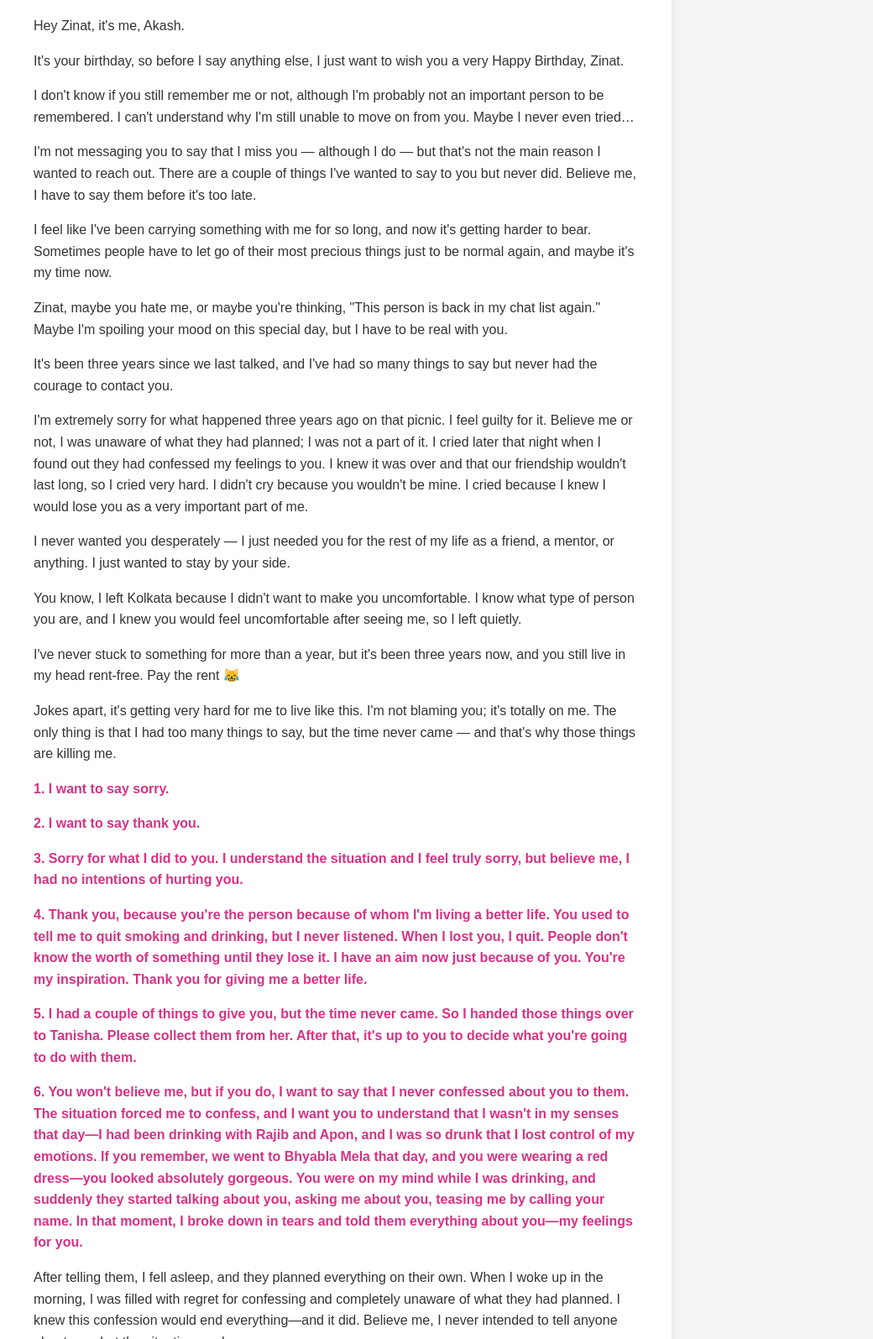
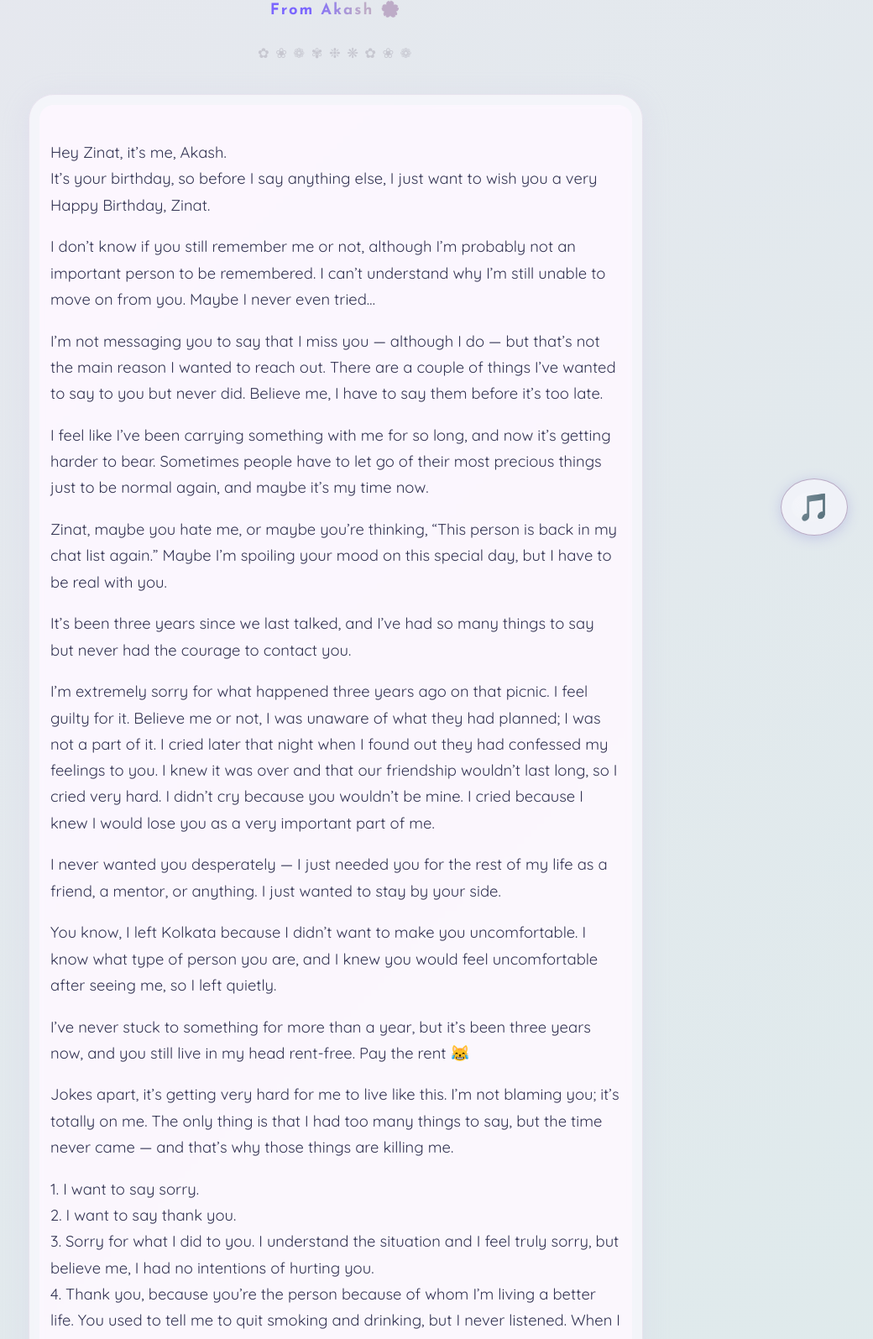
Before and after one commit to aakashdas08752-ui/heyyzinat, a plain HTML site: page index.html in a window 1280 px wide. Shown: the part 136-1731 px from the top of the page at 84% size, without its empty margins (240-1280 px from the left). Drawn offline with Linux system fonts and the light colour scheme.

Commit message:
Update index.html

```diff
--- a/index.html
+++ b/index.html
@@ -3,89 +3,271 @@
 <head>
 <meta charset="UTF-8">
 <meta name="viewport" content="width=device-width, initial-scale=1.0">
-    <title>Hey Zinat</title>
+<title>For Zinat 💖</title>
+<link href="https://fonts.googleapis.com/css2?family=Great+Vibes&family=Josefin+Sans:wght@600;700&family=Quicksand:wght@400;500;700&display=swap" rel="stylesheet">
 <style>
+:root {
+  --primary-start: #ece6f1;
+  --primary-end: #d6ede8;
+  --glass-bg: #fff8ffc9;
+  --title-color: #5b339e;
+  --sender-gradient: linear-gradient(90deg,#7b66ff 30%,#bdabc7 70%);
+}
 body {
-            font-family: 'Arial', sans-serif;
-            line-height: 1.6;
-            max-width: 800px;
-            margin: 0 auto;
-            padding: 20px;
-            background-color: #f4f4f4;
-            color: #333;
+  min-height:100vh;
+  margin:0;
+  font-family:'Quicksand', 'Playfair Display', serif;
+  background: linear-gradient(135deg, var(--primary-start), var(--primary-end) 100%);
+  background-size: 220% 220%;
+  animation: gradientBG 26s ease-in-out infinite;
+  color:#343554;
+  line-height:1.7;
+  text-align:center;
 }
-        .container {
-            background: white;
-            padding: 40px;
-            border-radius: 10px;
-            box-shadow: 0 0 10px rgba(0,0,0,0.1);
+@keyframes gradientBG {
+  0%{background-position:0% 51%;}
+  50%{background-position:100% 50%;}
+  100%{background-position:0% 51%;}
 }
+.header { text-align:center; margin-top:46px; }
 h1 {
-            color: #d63384;
-            text-align: center;
+  font-family:'Great Vibes',cursive;
+  font-size:2.7em;
+  color:var(--title-color);
+  margin-bottom:14px;
+  letter-spacing:2px;
+  font-weight:700;
+  text-shadow:0 2px 27px #cfc3e8, 0 1px 11px #b7a6e9;
 }
-        p {
-            margin-bottom: 15px;
+.sender{
+  font-family:'Josefin Sans',sans-serif;
+  font-size: 1.15em;
+  font-weight:700;
+  background:var(--sender-gradient);
+  -webkit-background-clip:text;
+  -webkit-text-fill-color:transparent;
+  background-clip:text;
+  margin-bottom:10px;
+  letter-spacing:2px;
+  display:inline-block;
 }
-        .highlight {
-            font-weight: bold;
-            color: #d63384;
+.floral-divider{
+  font-family:'Great Vibes',cursive;
+  font-size:1.03em;
+  color:#a3a0ad;
+  letter-spacing: 2.3px;
+  margin:13px auto 11px auto;
+  opacity:0.45;
 }
-        .birthday {
-            text-align: center;
-            font-size: 24px;
-            margin-top: 30px;
+.message {
+  font-family:'Quicksand',sans-serif;
+  background:var(--glass-bg);
+  border-radius:30px;
+  padding:35px 25px 38px 25px;
+  max-width:680px;
+  margin:32px auto 0;
+  box-shadow: 0 6px 30px 4px #c3b8e626, 0 0 0 12px #d6ede833 inset;
+  text-align:left;
+  font-size:1.15em;
+  border:0.7px solid #dedae7b2;
+  backdrop-filter: blur(8px) brightness(1.04);
+  -webkit-backdrop-filter: blur(8px) brightness(1.04);
 }
+@media (max-width:700px) {
+  .message {padding:12px; max-width:97vw;}
+  h1 {font-size:2em;}
+  .header {margin-top:18px;}
+}
+
+footer{
+  margin:34px 0 13px 0;
+  font-family:'Josefin Sans',sans-serif;
+  text-align:center;
+  font-style:italic;
+  color:#a8a3ad;
+  font-size:1.07em;
+  letter-spacing:0.7px;
+}
+.flower{
+  position:absolute;
+  font-size:19px;
+  animation:float 11s linear infinite;
+  user-select:none;
+  pointer-events:none;
+  z-index:2;
+  opacity:0.31;
+}
+@keyframes float{
+  0%{transform:translateY(0) rotate(var(--initrot,0deg));opacity:0.33;}
+  100%{transform:translateY(-380px) rotate(calc(var(--initrot,0deg)+360deg));opacity:0;}
+}
+.music-toggle-btn {
+  position: fixed;
+  bottom: 26px;
+  right: 30px;
+  z-index: 199;
+  background: rgba(245,245,251,0.76);
+  color: #5b339e;
+  border: 1.3px solid #b9aac5;
+  outline: none;
+  padding: 14px 19px;
+  border-radius: 50%;
+  font-size: 2em;
+  font-family: 'Josefin Sans', cursive;
+  cursor: pointer;
+  box-shadow: 0 3px 16px 0 #c4c8e6, 0 1.5px 7px #d3dcdb42;
+  transition: background 0.17s, box-shadow 0.19s, border-color 0.15s, transform 0.09s;
+  will-change:transform,filter;
+  display:flex; align-items:center; justify-content:center;
+}
+.music-toggle-btn:focus {outline:none;}
+.music-toggle-btn:hover {
+  background: #efe7f2;
+  box-shadow: 0 8px 22px 6px #cfc3e849, 0 1.5px 13px #d3dcdb57;
+  border-color: #8c7ba3;
+  transform:scale(1.06);
+}
+.music-toggle-btn.pulse {
+  animation: pulsebtn 1.1s infinite alternate;
+}
+@keyframes pulsebtn{
+  from { box-shadow:0 2px 22px #cdc3f733,0 1.5px 7px #dacffa77;}
+  to   { box-shadow:0 9px 24px 3px #b6abc747,0 1.5px 11px #d6ede842; }
+}
+.music-toggle-btn::after {
+  content:"";
+  display:block;
+  position:absolute;
+  border-radius:50%;
+  pointer-events:none;
+  left:15%;top:22%; width:66%;height:56%;
+  background: radial-gradient(circle at 22% 36%,#fff7 10%,#fff0 80%);
+  opacity:0.42;
+  transition:opacity 0.10s;
+}
+.music-toggle-btn:hover::after {opacity:0.57;}
+.heart {
+  position: absolute;
+  bottom:16px; right:22px; font-size:1.19em;
+  opacity: 0.19;
+  pointer-events: none;
+  user-select:none;
+  z-index:2;
+}
+
 </style>
 </head>
 <body>
-    <div class="container">
-        <h1>Hey Zinat</h1>
-        <p>Hey Zinat, it's me, Akash.</p>
+<div class="header">
+  <h1>Happy Birthday, Zinat 🎂</h1>
+  <div class="sender">From Akash 🌸</div>
+  <div class="floral-divider">✿ ❀ ❁ ✾ ❉ ❋ ✿ ❀ ❁</div>
+</div>
+<div class="message">
+<p>Hey Zinat, it’s me, Akash.<br>
+It’s your birthday, so before I say anything else, I just want to wish you a very Happy Birthday, Zinat.</p>
+<p>I don’t know if you still remember me or not, although I’m probably not an important person to be remembered.
+I can’t understand why I’m still unable to move on from you. Maybe I never even tried…</p>
+<p>I’m not messaging you to say that I miss you — although I do — but that’s not the main reason I wanted to reach out.
+There are a couple of things I’ve wanted to say to you but never did. Believe me, I have to say them before it’s too late.</p>
+<p>I feel like I’ve been carrying something with me for so long, and now it’s getting harder to bear.
+Sometimes people have to let go of their most precious things just to be normal again, and maybe it’s my time now.</p>
+<p>Zinat, maybe you hate me, or maybe you’re thinking, “This person is back in my chat list again.”
+Maybe I’m spoiling your mood on this special day, but I have to be real with you.</p>
+<p>It’s been three years since we last talked, and I’ve had so many things to say but never had the courage to contact you.</p>
+<p>I’m extremely sorry for what happened three years ago on that picnic.
+I feel guilty for it. Believe me or not, I was unaware of what they had planned; I was not a part of it.
+I cried later that night when I found out they had confessed my feelings to you.
+I knew it was over and that our friendship wouldn’t last long, so I cried very hard.
+I didn’t cry because you wouldn’t be mine.
+I cried because I knew I would lose you as a very important part of me.</p>
+<p>I never wanted you desperately — I just needed you for the rest of my life as a friend, a mentor, or anything.
+I just wanted to stay by your side.</p>
+<p>You know, I left Kolkata because I didn’t want to make you uncomfortable.
+I know what type of person you are, and I knew you would feel uncomfortable after seeing me, so I left quietly.</p>
+<p>I’ve never stuck to something for more than a year, but it’s been three years now, and you still live in my head rent-free. Pay the rent 😹</p>
+<p>Jokes apart, it’s getting very hard for me to live like this.
+I’m not blaming you; it’s totally on me.
+The only thing is that I had too many things to say, but the time never came — and that’s why those things are killing me.</p>
+<p>1. I want to say sorry.<br>
+2. I want to say thank you.<br>
+3. Sorry for what I did to you. I understand the situation and I feel truly sorry, but believe me, I had no intentions of hurting you.<br>
+4. Thank you, because you’re the person because of whom I’m living a better life.
+You used to tell me to quit smoking and drinking, but I never listened.
+When I lost you, I quit. People don’t know the worth of something until they lose it.
+I have an aim now just because of you. You’re my inspiration. Thank you for giving me a better life.<br>
+5. I had a couple of things to give you, but the time never came.
+So I handed those things over to Tanisha. Please collect them from her. After that, it’s up to you to decide what you’re going to do with them.<br>
+6. You won’t believe me, but if you do, I want to say that I never confessed about you to them. The situation forced me to confess, and I want you to understand that I wasn’t in my senses that day—I had been drinking with Rajib and Apon, and I was so drunk that I lost control of my emotions. If you remember, we went to Bhyabla Mela that day, and you were wearing a red dress—you looked absolutely gorgeous. You were on my mind while I was drinking, and suddenly they started talking about you, asking me about you, teasing me by calling your name. In that moment, I broke down in tears and told them everything about you—my feelings for you.</p>
+<p>After telling them, I fell asleep, and they planned everything on their own. When I woke up in the morning, I was filled with regret for confessing and completely unaware of what they had planned. I knew this confession would end everything—and it did. Believe me, I never intended to tell anyone about you, but the situation made me.<br>
+7. Zinat, believe me, I never thought badly of you. I always cared for you, no matter what — and I still do.
+Maybe after saying these things to you, I’ll get some relief.</p>
+<p>I’m extremely sorry if I’ve ruined your day.<br>
+<i>Jodi paris, amake khoma kore dis — amar jonno je poristhitir modhhe diye toke jete hoyeche.</i></p>
+<p><strong>Happy Birthday..🎂</strong></p>
+<span class="heart">❤</span>
+</div>
+<footer>— Yeet</footer>
+<button class="music-toggle-btn" id="music-toggle" title="Toggle music" aria-label="Play or pause soothing music">🎵</button>
+<audio id="bg-music" src="https://www.bensound.com/bensound-music/bensound-tenderness.mp3"></audio>
+<script>
+const flowers = ['🌸','🌼','💮','🌺','🌻','🌷','🪻','🌿','🍃','🌹','🌱'];
+function createFlower(){
+  const f = document.createElement('div');
+  f.className = 'flower';
+  f.textContent = flowers[Math.floor(Math.random() * flowers.length)];
+  f.style.left = Math.random() * 97 + 'vw';
+  f.style.fontSize = (14 + Math.random() * 16) + 'px';
+  f.style.setProperty('--initrot', Math.floor(Math.random()*360)+'deg');
+  f.style.animationDuration = (10 + Math.random() * 7) + 's';
+  document.body.appendChild(f);
+  setTimeout(() => f.remove(), 13000);
+}
+setInterval(createFlower, 1200);
 
-        <p>It's your birthday, so before I say anything else, I just want to wish you a very Happy Birthday, Zinat.</p>
-
-        <p>I don't know if you still remember me or not, although I'm probably not an important person to be remembered. I can't understand why I'm still unable to move on from you. Maybe I never even tried…</p>
-
-        <p>I'm not messaging you to say that I miss you — although I do — but that's not the main reason I wanted to reach out. There are a couple of things I've wanted to say to you but never did. Believe me, I have to say them before it's too late.</p>
-
-        <p>I feel like I've been carrying something with me for so long, and now it's getting harder to bear. Sometimes people have to let go of their most precious things just to be normal again, and maybe it's my time now.</p>
-
-        <p>Zinat, maybe you hate me, or maybe you're thinking, "This person is back in my chat list again." Maybe I'm spoiling your mood on this special day, but I have to be real with you.</p>
-
-        <p>It's been three years since we last talked, and I've had so many things to say but never had the courage to contact you.</p>
-
-        <p>I'm extremely sorry for what happened three years ago on that picnic. I feel guilty for it. Believe me or not, I was unaware of what they had planned; I was not a part of it. I cried later that night when I found out they had confessed my feelings to you. I knew it was over and that our friendship wouldn't last long, so I cried very hard. I didn't cry because you wouldn't be mine. I cried because I knew I would lose you as a very important part of me.</p>
-
-        <p>I never wanted you desperately — I just needed you for the rest of my life as a friend, a mentor, or anything. I just wanted to stay by your side.</p>
-
-        <p>You know, I left Kolkata because I didn't want to make you uncomfortable. I know what type of person you are, and I knew you would feel uncomfortable after seeing me, so I left quietly.</p>
-
-        <p>I've never stuck to something for more than a year, but it's been three years now, and you still live in my head rent-free. Pay the rent 😹</p>
-
-        <p>Jokes apart, it's getting very hard for me to live like this. I'm not blaming you; it's totally on me. The only thing is that I had too many things to say, but the time never came — and that's why those things are killing me.</p>
-
-        <p class="highlight">1. I want to say sorry.</p>
-
-        <p class="highlight">2. I want to say thank you.</p>
-
-        <p class="highlight">3. Sorry for what I did to you. I understand the situation and I feel truly sorry, but believe me, I had no intentions of hurting you.</p>
-
-        <p class="highlight">4. Thank you, because you're the person because of whom I'm living a better life. You used to tell me to quit smoking and drinking, but I never listened. When I lost you, I quit. People don't know the worth of something until they lose it. I have an aim now just because of you. You're my inspiration. Thank you for giving me a better life.</p>
-
-        <p class="highlight">5. I had a couple of things to give you, but the time never came. So I handed those things over to Tanisha. Please collect them from her. After that, it's up to you to decide what you're going to do with them.</p>
-
-        <p class="highlight">6. You won't believe me, but if you do, I want to say that I never confessed about you to them. The situation forced me to confess, and I want you to understand that I wasn't in my senses that day—I had been drinking with Rajib and Apon, and I was so drunk that I lost control of my emotions. If you remember, we went to Bhyabla Mela that day, and you were wearing a red dress—you looked absolutely gorgeous. You were on my mind while I was drinking, and suddenly they started talking about you, asking me about you, teasing me by calling your name. In that moment, I broke down in tears and told them everything about you—my feelings for you.</p>
-
-        <p>After telling them, I fell asleep, and they planned everything on their own. When I woke up in the morning, I was filled with regret for confessing and completely unaware of what they had planned. I knew this confession would end everything—and it did. Believe me, I never intended to tell anyone about you, but the situation made me.</p>
-
-        <p class="highlight">7. Zinat, believe me, I never thought badly of you. I always cared for you, no matter what — and I still do. Maybe after saying these things to you, I'll get some relief.</p>
-
-        <p>I'm extremely sorry if I've ruined your day.</p>
-
-        <p><em>Jodi paris, amake khoma kore dis — amar jonno je poristhitir modhhe diye toke jete hoyeche.</em></p>
-
-        <p class="birthday"><strong>Happy Birthday..🎂</strong></p>
-    </div>
+const music = document.getElementById('bg-music');
+const toggleBtn = document.getElementById('music-toggle');
+toggleBtn.textContent = "🎵";
+let isPlaying = false;
+function audioFade(audio, from, to, duration = 550){
+  const steps = 16;
+  const step = (to-from)/steps;
+  let current = from, count = 0;
+  const fade = setInterval(()=>{
+    current += step;
+    audio.volume = Math.min(Math.max(current, 0), 1);
+    count++;
+    if(count>=steps){ audio.volume = to; clearInterval(fade);}
+  }, duration/steps);
+}
+toggleBtn.onclick = function() {
+  if(isPlaying) {
+    audioFade(music, music.volume, 0, 680);
+    setTimeout(()=>music.pause(), 670);
+  } else {
+    music.volume = 0.0;
+    music.loop = true;
+    music.play();
+  }
+};
+music.addEventListener("playing", ()=>{
+  isPlaying = true;
+  toggleBtn.textContent = "⏸️";
+  toggleBtn.classList.add("pulse");
+  audioFade(music, music.volume, 0.27, 620);
+});
+music.addEventListener("pause", ()=>{
+  isPlaying = false;
+  toggleBtn.textContent = "🎵";
+  toggleBtn.classList.remove("pulse");
+});
+music.addEventListener("ended", ()=>{
+  isPlaying = false;
+  toggleBtn.textContent = "🎵";
+  toggleBtn.classList.remove("pulse");
+});
+toggleBtn.textContent = music.paused ? "🎵" : "⏸️";
+if(!music.paused) toggleBtn.classList.add("pulse");
+</script>
 </body>
 </html>
```
Lines whose indentation alone changed are shown as unchanged.
